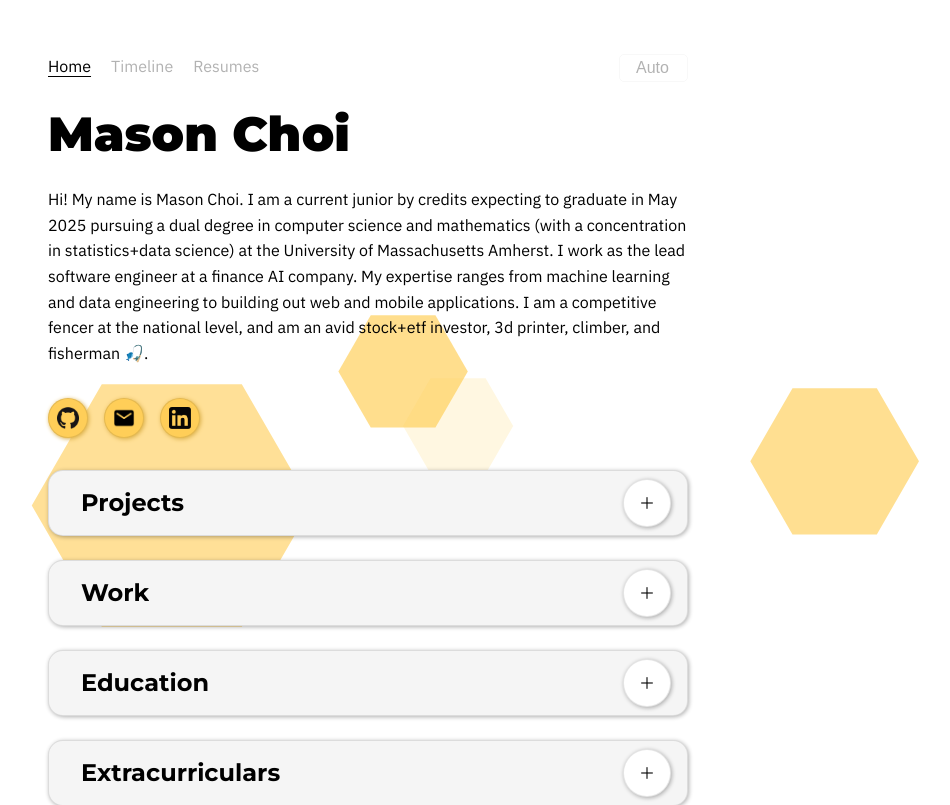
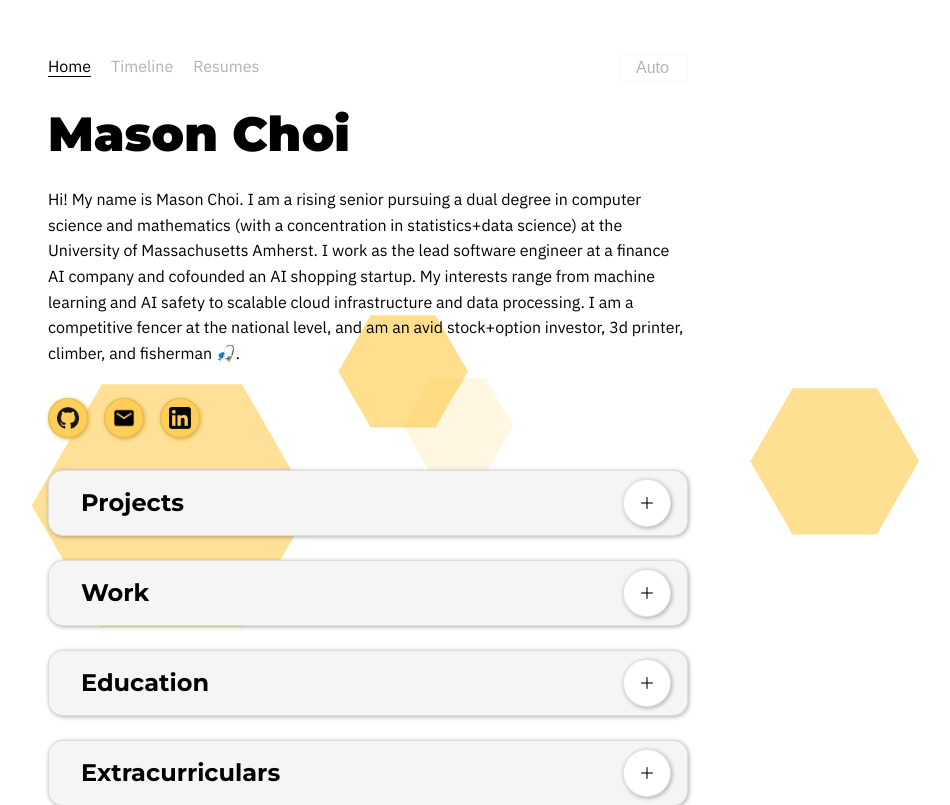
Before and after one commit to Tennis-Ball/personal_website, a Next.js app: page / in a window 1280 px wide. Shown: the top 805 px of the page, without its empty margins (272-1222 px from the left). Built offline with nearby package versions, Linux system fonts and the light colour scheme.

Commit message:
update bio

```diff
--- a/pages/index.js
+++ b/pages/index.js
@@ -16,7 +16,7 @@ export default function Home() {
 		</Head>
 			<Nav/>
 			<h1>Mason Choi</h1>
-			<p>Hi! My name is Mason Choi. I am a current junior by credits expecting to graduate in May 2025 pursuing a dual degree in computer science and mathematics (with a concentration in statistics+data science) at the University of Massachusetts Amherst. I work as the lead software engineer at a finance AI company. My expertise ranges from machine learning and data engineering to building out web and mobile applications. I am a competitive fencer at the national level, and am an avid stock+etf investor, 3d printer, climber, and fisherman 🎣.</p>
+			<p>Hi! My name is Mason Choi. I am a rising senior pursuing a dual degree in computer science and mathematics (with a concentration in statistics+data science) at the University of Massachusetts Amherst. I work as the lead software engineer at a finance AI company and cofounded an AI shopping startup. My interests range from machine learning and AI safety to scalable cloud infrastructure and data processing. I am a competitive fencer at the national level, and am an avid stock+option investor, 3d printer, climber, and fisherman 🎣.</p>
 
 			<Contacts/>
 			<Dropdown title="Projects">
@@ -133,7 +133,7 @@ export default function Home() {
 				</Card>
 			</Dropdown>
 			<Dropdown title="Education">
-				<p>I currently hold a 4.0 GPA at the University of Massachussetts Amherst.</p>
+				<p>I currently hold a 3.95 GPA at the University of Massachussetts Amherst.</p>
 				<Dropdown title="Coursework">
 					<Card>
 						<h3>Database Systems (CSCI E-66, graduate level)</h3>
@@ -153,7 +153,7 @@ export default function Home() {
 					</Card>
 					<Card>
 						<h3>Introduction to Algorithms (CS 311)</h3>
-						<p>University of Massachusetts Amherst | Final grade: ~A</p>
+						<p>University of Massachusetts Amherst | Final grade: A</p>
 					</Card>
 					<Card>
 						<h3>Scientific Computing (MATH 551)</h3>
--- a/pages/timeline/index.js
+++ b/pages/timeline/index.js
@@ -17,7 +17,6 @@ export default function Timeline(){
         {content: <Box><h3>Accepted to the <a href="https://www.cics.umass.edu/" target="_blank" rel="noreferrer">Manning College of Information and Computer Sciences</a> at UMass Amherst where I will attend as part of the class of 2027</h3></Box>, date:"3/21/23"},
         {content: <Box><h3>Began a Data Engineer Contract position with real estate startup Atlantic Prime Estates</h3></Box>, date:"7/01/2023" },
         {content: <Box><h3>Summer trips to Budapest (Hungary), Vienna (Austria), Prague (Czech Republic), and the Maldives</h3></Box>, date:"8/06/2023" },
-        {content: <Box><h3>Cofounded software company QUAD</h3></Box>, date:"11/1/2023" },
         {content: <Box><h3>Accepted a full time position at a fintech AI startup for summer 2024</h3></Box>, date:"4/1/2024" },
     ]
     return (
```
